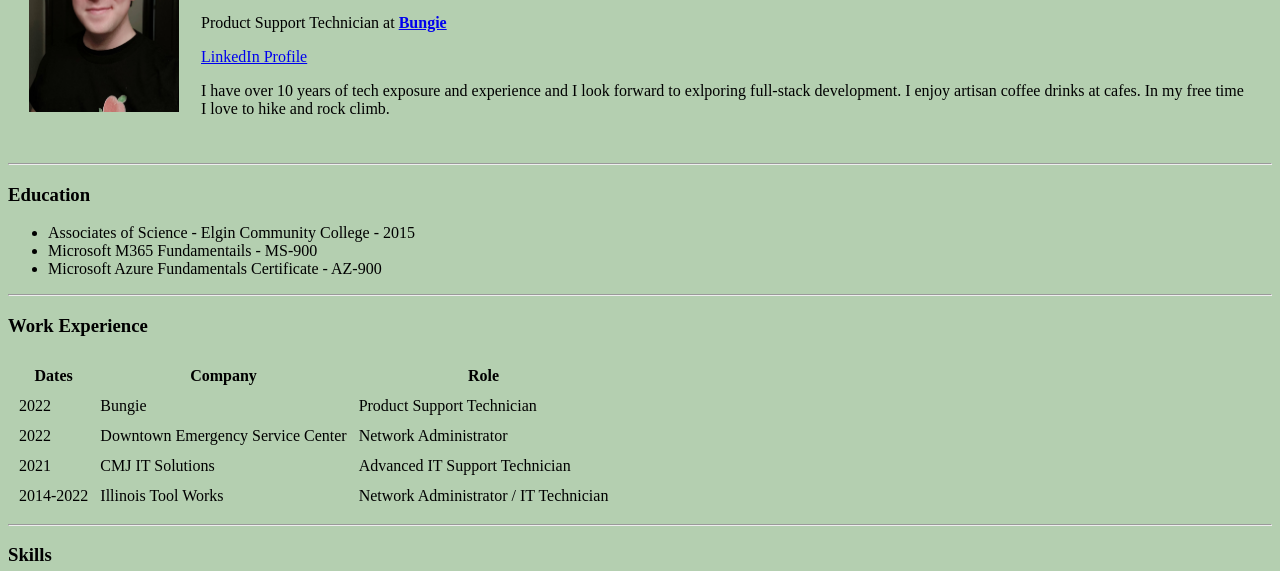
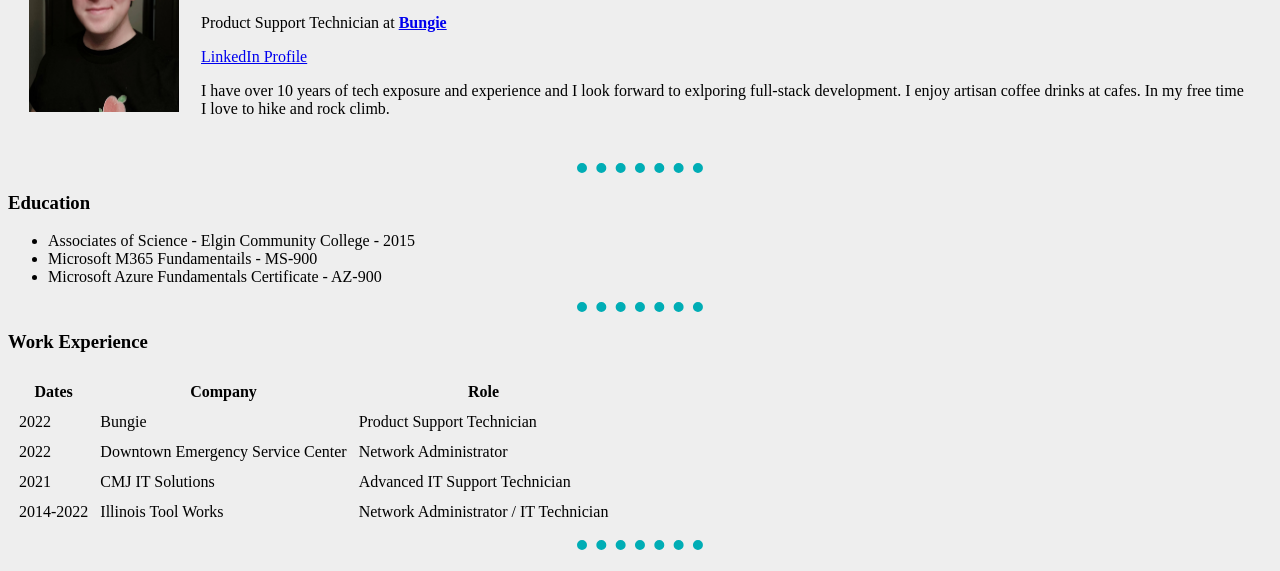
Before and after one commit to cheider/projectartemis, a plain HTML site: page webDev/personalSite-htmlWithCss/index.html in a window 1280 px wide. Shown: the part 138-709 px from the top of the page. Drawn offline with Linux system fonts and the light colour scheme.

Commit message:
Updating borders on hr elements

```diff
--- a/webDev/personalSite-htmlWithCss/index.html
+++ b/webDev/personalSite-htmlWithCss/index.html
@@ -4,8 +4,25 @@
         <meta charset="UTF-8">
         <meta name="description" content="This is a career site for Colin Heider">
         <title>(｡◕‿◕｡) Colin's Career Site</title>
+        <!-- Color Pallete https://colorhunt.co/palette/222831393e4600adb5eeeeee -->
     </head>
-    <body style="background-color: #B4CFB0">
+
+    <style>
+
+        body {
+            background-color: #EEEEEE;
+        }
+        hr {
+            border-top-style: dotted;
+            border-width: 0px;
+            border-top-width: 10px;
+            border-color: #00ADB5;
+            width: 10%;
+        }
+
+    </style>
+
+    <body>
         <Table cellspacing="20">
             <tbody>
                 <tr>
```
